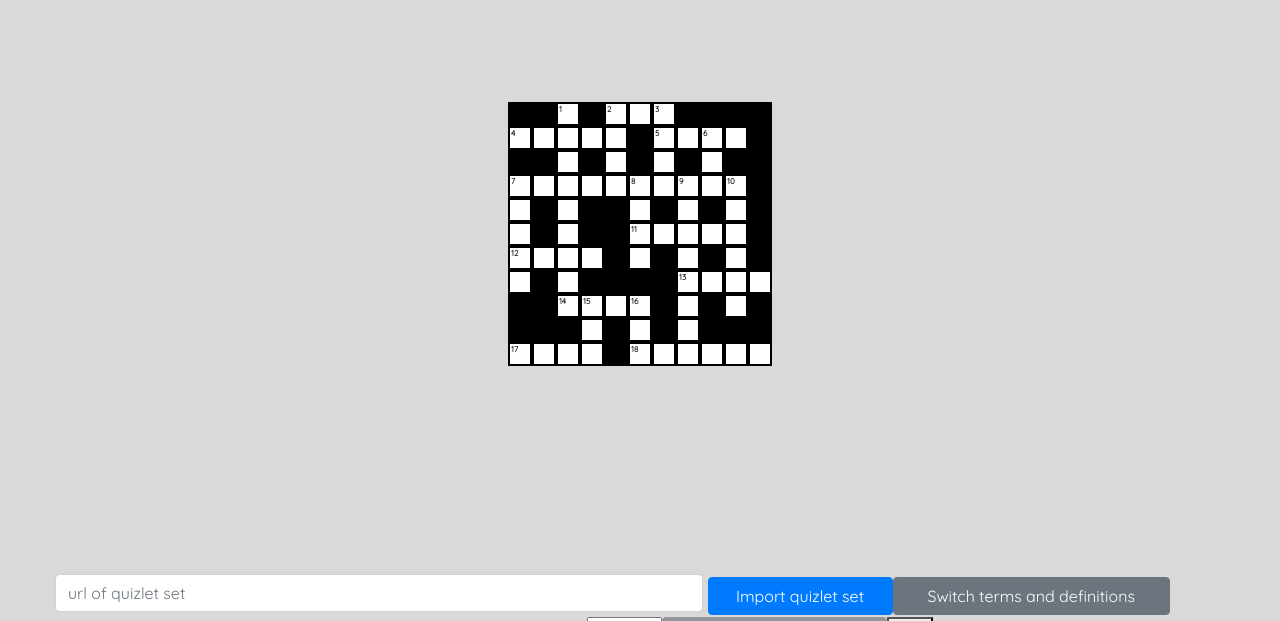
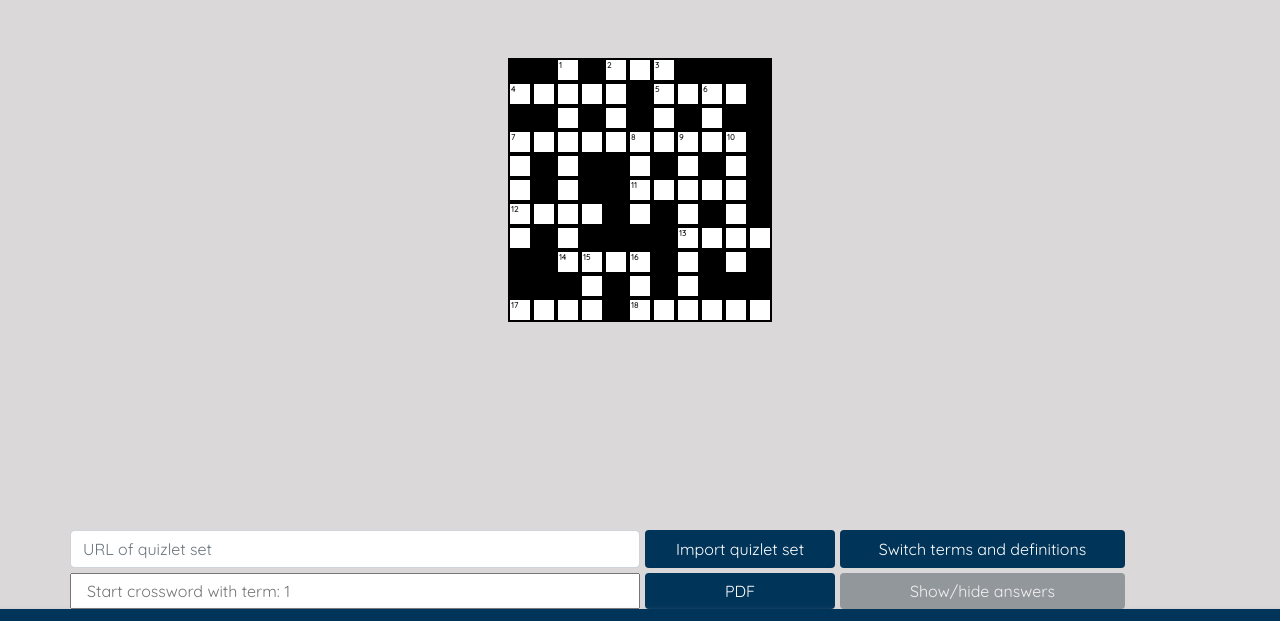
Before and after one commit to hrubert/quizlet-crossword-app, a plain HTML site: page crossword.html in a window 1280 px wide. Shown: the part 213-834 px from the top of the page. Drawn offline with nearby package versions, Linux system fonts and the light colour scheme.

Commit message:
finished crossword buttons

```diff
--- a/crossword.html
+++ b/crossword.html
@@ -245,12 +245,16 @@
                     </div>
                     <div class="w-100"></div>
                     <div class="cwordRow">
-                        <div class="white-box"><span>17</span></div>
+                        <div class="white-box">
+                            <span>17</span>
+                        </div>
                         <div class="white-box"></div>
                         <div class="white-box"></div>
                         <div class="white-box"></div>
                         <div class="black-box"></div>
-                        <div class="white-box"><span>18</span></div>
+                        <div class="white-box">
+                            <span>18</span>
+                        </div>
                         <div class="white-box"></div>
                         <div class="white-box"></div>
                         <div class="white-box"></div>
@@ -271,19 +275,18 @@
     </div>
 
     <div class="container button-container">
-        <div class="form-inline">
-            <div class="row"></div>
-            <input type="url" class="form-control col-md-7 searchurl" name="setID" id="setID" aria-describedby="helpId" placeholder="url of quizlet set"
+        <div class="row">
+            <input type="url" class="form-control col-md-6 searchurl" name="setID" id="setID" aria-describedby="helpId" placeholder="URL of quizlet set"
                 required>
-            <button type="button" class="btn btn-primary col-md-2" id="importSet">Import quizlet set</button>
-            <button type="button" class="btn btn-secondary col-md-3" id="switch">Switch terms and definitions</button>
-            <div class="row justify-content-center">
-                <label for="start">Crossword will display up to 30 terms. Start crossword with term :</label>
-                <input type="number" name="startAt" id="start" class="col-md-1" placeholder=1>
-                <button type="button" class="btn btn-secondary col-md-3" id="answers">Show/hide answers</button>
-                <button onclick="javascript:demoFromHTML();">PDF</button>
-            </div>
+            <button type="button" class="btn btn-secondary col-md-2 button1" id="importSet">Import quizlet set</button>
+            <button type="button" class="btn btn-secondary col-md-3 button2" id="switch">Switch terms and definitions</button>
         </div>
+        <div class="row">
+            <input type="number" name="startAt" id="start" class="col-md-6 searchurl" placeholder="Start crossword with term: 1">
+            <button type="button" class="btn col-md-2 btn-secondary button1" onclick="javascript:demoFromHTML();">PDF</button>
+            <button type="button" class="btn btn-secondary col-md-3 button2" id="answers">Show/hide answers</button>
+        </div>
+    </div>
     </div>
 
 
--- a/styles.css
+++ b/styles.css
@@ -236,9 +236,6 @@ footer a:hover {
     margin-right: 18px;
 }
 
-.nop {
-    /* margin-right: 5px; */
-}
 @media only screen and (max-width: 600px){
     .square1 {
         background-image: url(images/classroom.jpg);
--- a/styles/wordSearch.css
+++ b/styles/wordSearch.css
@@ -8,7 +8,7 @@
 }
 
 #display-crossword {
-    padding-top: 10%;
+    padding-top: 6%;
     padding-bottom: 5%;
 }
 
```
